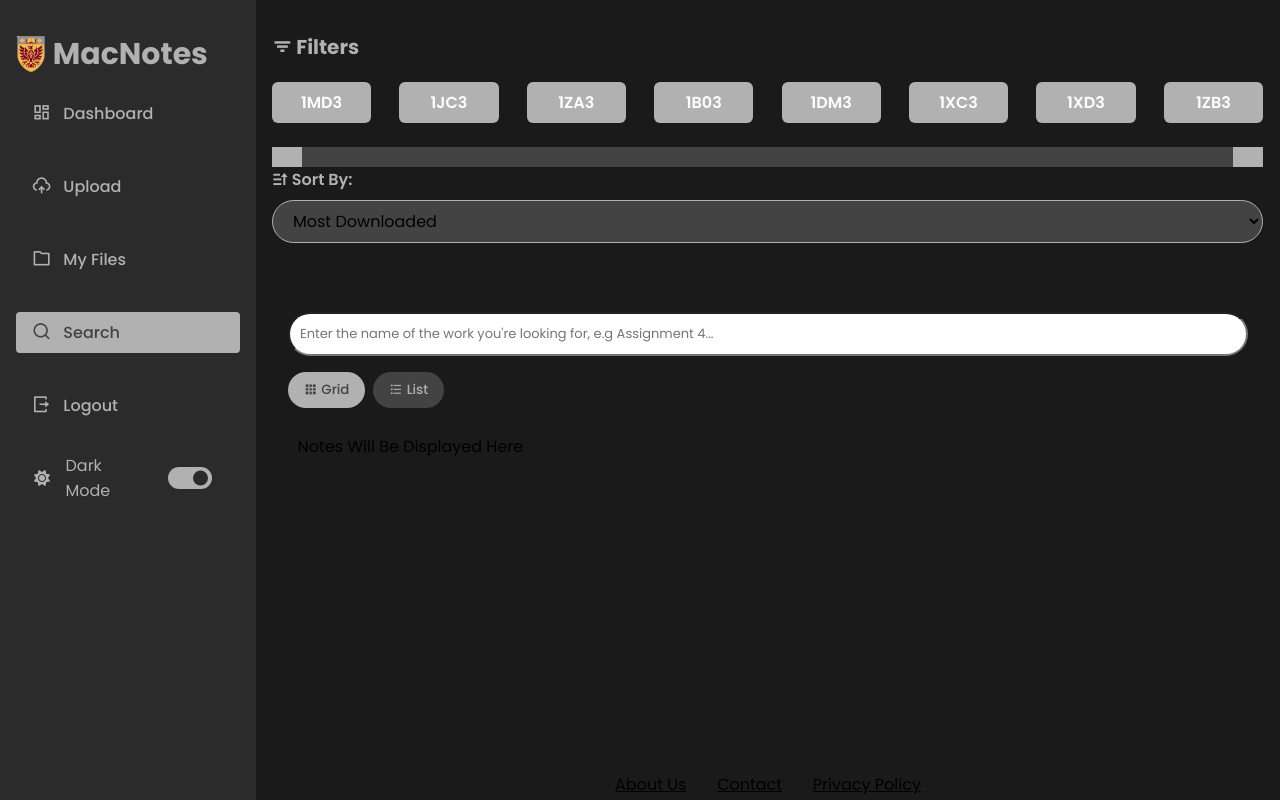
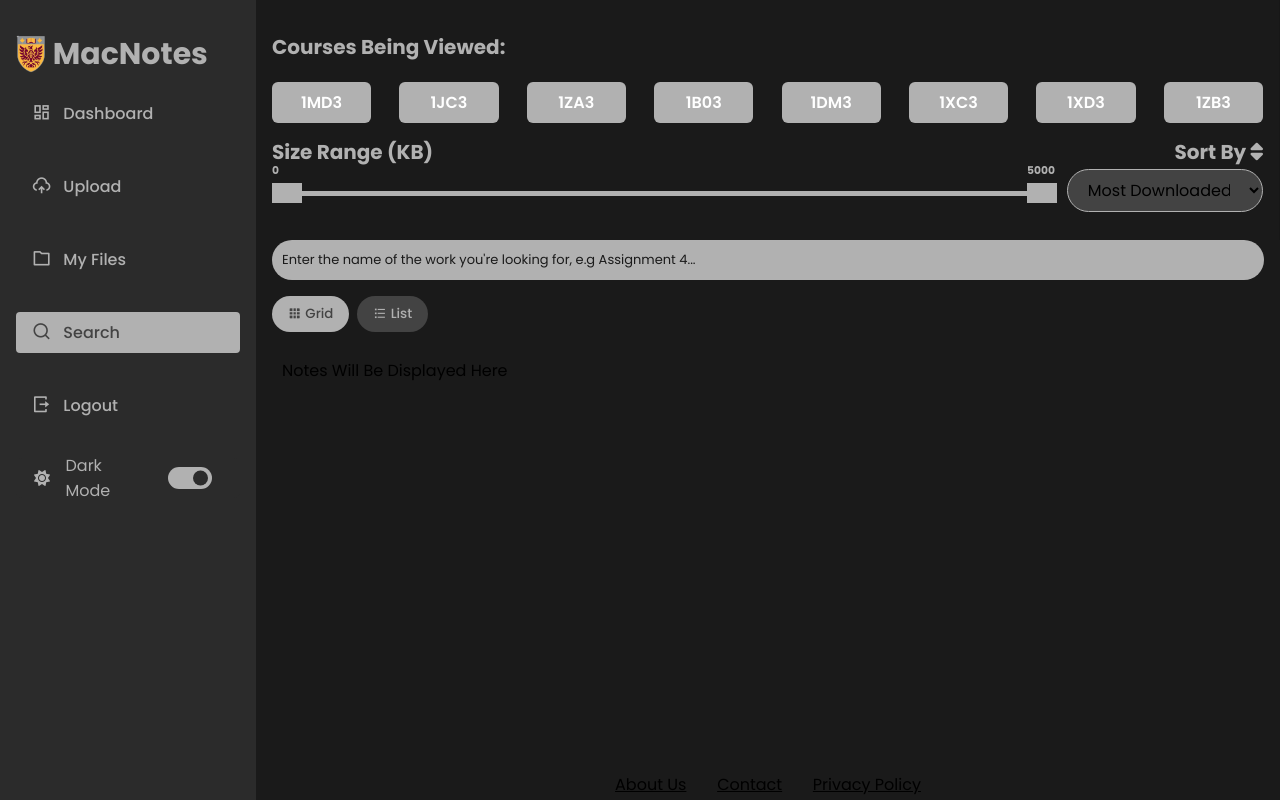
Before and after one commit to KamaliSepanta84/1XD3-Final-Project, a PHP site: page /searchpage.html in a window 1280 px wide. Run offline with PHP 8.4, Linux system fonts and the light colour scheme; some libraries are stand-ins or nearby versions.

Commit message:
fixed search page css

```diff
--- a/css/search.css
+++ b/css/search.css
@@ -1,4 +1,3 @@
-
 html,
 body {
   height: 100%;
@@ -48,7 +47,7 @@
 .sidebar ul li a {
   display: flex;
   align-items: center;
-  justify-content:center;
+  justify-content: center;
   text-decoration: none;
   color: var(--text-color);
   font-weight: 500;
@@ -61,7 +60,7 @@
 .sidebar ul li a.active,
 .sidebar ul li a:hover {
   background-color: var(--text-color);
-  color: var( --lighter-background-color);
+  color: var(--lighter-background-color);
 }
 
 .sidebar ul li a i {
@@ -88,7 +87,7 @@
 }
 /*Search Sidebar*/
 .search-sidebar {
-  height: 35%;
+  height: 30%;
   padding: 2rem 1rem;
   border-right: 1px solid rgba(0, 0, 0, 0.1);
 }
@@ -99,9 +98,6 @@
   font-size: 1.25rem;
 }
 
-.filter-group {
-  margin-bottom: 6rem;
-}
 
 .filter-group label {
   display: block;
@@ -115,7 +111,7 @@
   padding: 0.5rem 1rem;
   border: 1px solid var(--text-color);
   border-radius: 2rem;
-  background-color: var( --lighter-background-color);
+  background-color: var(--lighter-background-color);
   font-size: 1rem;
   outline: none;
   transition: border-color 0.3s ease;
@@ -142,11 +138,39 @@
 }
 
 .apply-filters {
+  margin-top: 10px;
+  display: flex;
+  flex-direction: column;
+  width: 100%;
+}
+
+.filtertitles{
   display: flex;
   align-items: center;
   justify-content: space-between;
-  width: 100%;
 }
+
+#sizerangelabels{
+  position: relative;
+  display: flex;
+  justify-content: space-between;
+  bottom: 20px;
+  color: var(--text-color);
+  width: 79%;
+}
+
+#sizeandsort{
+  display: flex;
+  align-items: center;
+  justify-content: space-between;
+}
+
+select, option {
+  text-align: center;
+}
+
+
+
 
 input[type="range"] {
   -webkit-appearance: none; /* remove default styling */
@@ -156,14 +180,21 @@
 
 /* Track Styles */
 input[type="range"]::-webkit-slider-runnable-track {
-  height: 20px;
-  background: var( --lighter-background-color); /* white bar background */
+  height: 5px;
+  background: var(--text-color); /* white bar background */
 }
 
 .range-container {
   position: relative;
-  width: 100%;
-  margin: 20px auto;
+  width: 80%;
+  bottom: 30px;
+  margin-right: 10px;
+}
+
+.filter-group {
+  width: 20%;
+  position: relative;
+  bottom: 30px;
 }
 
 .range-slider {
@@ -177,6 +208,8 @@
 }
 
 .range-slider::-webkit-slider-thumb {
+  position: relative;
+  bottom: 7.5px;
   background: var(--text-color);
   -webkit-appearance: none;
   appearance: none;
@@ -191,22 +224,36 @@
 .search-content {
   display: flex;
   flex-direction: column;
-  padding: 2rem;
-  height: 61%;
+  padding-bottom: 2rem;
+  padding-left: 1rem;
+  padding-right: 1rem;
+  height: 66%;
   overflow-y: scroll;
 }
-
-.search-bar{
+.search-bar {
   display: flex;
   width: 100%;
+
 }
 
-.search-bar input{
+.search-bar input {
   width: 100%;
   padding: 10px;
   border-radius: 30px;
   font-size: 13px;
+  border: none;
+  background:var(--text-color);
+  color: var(--stronger-background-color);
 }
+
+.search-bar input:focus{
+  outline: none;
+}
+.search-bar input::placeholder {
+  color: var(--stronger-background-color);
+  opacity: 1;
+}
+
 
 .view-controls {
   display: flex;
@@ -216,7 +263,7 @@
 }
 
 .view-toggle {
-  background-color: var( --lighter-background-color);
+  background-color: var(--lighter-background-color);
   color: var(--text-color);
   border: none;
   padding: 0.5rem 1rem;
@@ -231,12 +278,12 @@
 
 .view-toggle:hover {
   background-color: var(--text-color);
-  color: var( --lighter-background-color);
+  color: var(--lighter-background-color);
 }
 
 .view-toggle.active {
   background-color: var(--text-color);
-  color: var( --lighter-background-color);
+  color: var(--lighter-background-color);
 }
 /*Results Container*/
 .results-container {
@@ -254,7 +301,7 @@
 }
 
 .result-card {
-  background-color: var( --lighter-background-color);
+  background-color: var(--lighter-background-color);
   border-radius: 8px;
   box-shadow: 0 2px 5px rgba(0, 0, 0, 0.1);
   padding: 1rem;
@@ -389,7 +436,6 @@
   opacity: 0;
 }
 
-
 .toggle-switch {
   right: 20px;
   position: absolute;
@@ -431,7 +477,7 @@
   margin-right: 40%;
 }
 
-.mode:hover{
+.mode:hover {
   background-color: var(--text-color);
   color: var(--lighter-background-color);
 }
--- a/js/search.js
+++ b/js/search.js
@@ -40,6 +40,8 @@
   let formData;
   let min_size_slider = document.getElementById("min_size_slider");
   let max_size_slider = document.getElementById("max_size_slider");
+  let minrangelabel = document.getElementById("minrangelabel");
+  let maxrangelabel = document.getElementById("maxrangelabel");
   let coursecodes = [
     "1XC3",
     "1JC3",
@@ -206,6 +208,7 @@
   });
 
   min_size_slider.addEventListener("input", function (event) {
+    minrangelabel.innerHTML = this.value;
     if (parseInt(min_size_slider.value) > parseInt(max_size_slider.value)) {
       min_size_slider.value = max_size_slider.value;
     }
@@ -213,6 +216,7 @@
   });
 
   max_size_slider.addEventListener("input", function (event) {
+    maxrangelabel.innerHTML = this.value;
     if (parseInt(max_size_slider.value) < parseInt(min_size_slider.value)) {
       max_size_slider.value = min_size_slider.value;
     }
--- a/searchpage.html
+++ b/searchpage.html
@@ -3,11 +3,20 @@
   <head>
     <script>
       if (sessionStorage.getItem("isDark") === "Yes") {
-        document.documentElement.style.setProperty('--text-color', '#b1b1b1');
-        document.documentElement.style.setProperty('--sidebar-color', '#2b2b2b');
-        document.documentElement.style.setProperty('--lighter-background-color', '#434343');
-        document.documentElement.style.setProperty('--stronger-background-color', 'rgb(26, 26, 26)');
-        document.documentElement.classList.add('dark');
+        document.documentElement.style.setProperty("--text-color", "#b1b1b1");
+        document.documentElement.style.setProperty(
+          "--sidebar-color",
+          "#2b2b2b"
+        );
+        document.documentElement.style.setProperty(
+          "--lighter-background-color",
+          "#434343"
+        );
+        document.documentElement.style.setProperty(
+          "--stronger-background-color",
+          "rgb(26, 26, 26)"
+        );
+        document.documentElement.classList.add("dark");
       }
     </script>
     <meta charset="UTF-8" />
@@ -20,7 +29,7 @@
       rel="stylesheet"
     />
     <!--Stylesheet + Scipts-->
-    <link rel="stylesheet" href="css/theme.css">
+    <link rel="stylesheet" href="css/theme.css" />
     <link rel="stylesheet" href="css/search.css" />
     <script src="js/search.js"></script>
     <script src="js/settings.js"></script>
@@ -43,8 +52,9 @@
         </div>
         <ul>
           <li>
-            <a href="dashboard.html" >
-             <i class="ri-dashboard-line"></i> <span id="sidebar-options">Dashboard</span>
+            <a href="dashboard.html">
+              <i class="ri-dashboard-line"></i>
+              <span id="sidebar-options">Dashboard</span>
             </a>
           </li>
           <li>
@@ -74,9 +84,7 @@
             <span class="mode-text text">Dark Mode</span>
 
             <div class="toggle-switch">
-                 <span class="switch">
-
-                 </span>
+              <span class="switch"> </span>
             </div>
           </li>
         </ul>
@@ -84,7 +92,7 @@
       <!--Search Sidebar-->
       <div id="main">
         <aside class="search-sidebar">
-          <h2><i class="ri-filter-3-line"></i> Filters</h2>
+          <h2>Courses Being Viewed:</h2>
           <div id="coursecode_filter">
             <div class="checkbox-wrapper">
               <input
@@ -176,6 +184,15 @@
           </div>
 
           <div class="btn btn-primary apply-filters">
+            <div class="filtertitles">
+              <h2>Size Range (KB)</h2>
+              <h2> Sort By <i class="fa-solid fa-sort"></i></h2>
+            </div>
+            <div id="sizerangelabels">
+              <h6 id="minrangelabel">0</h6>
+              <h6 id="maxrangelabel">5000</h6>
+            </div>
+            <div id="sizeandsort">
               <div class="range-container">
                 <input
                   type="range"
@@ -194,12 +211,8 @@
                   class="range-slider"
                 />
               </div>
-          </div>
 
               <div class="filter-group">
-            <label for="sortSelect">
-              <i class="ri-sort-asc"></i> Sort By:
-            </label>
                 <select id="sortSelect">
                   <option class="order_by_options">Most Downloaded</option>
                   <option class="order_by_options">Newest</option>
@@ -207,7 +220,8 @@
                   <option class="order_by_options">Name</option>
                 </select>
               </div>
-
+            </div>
+          </div>
         </aside>
         <!--Main Content-->
         <div class="search-content">
```
Lines whose indentation alone changed are shown as unchanged.
